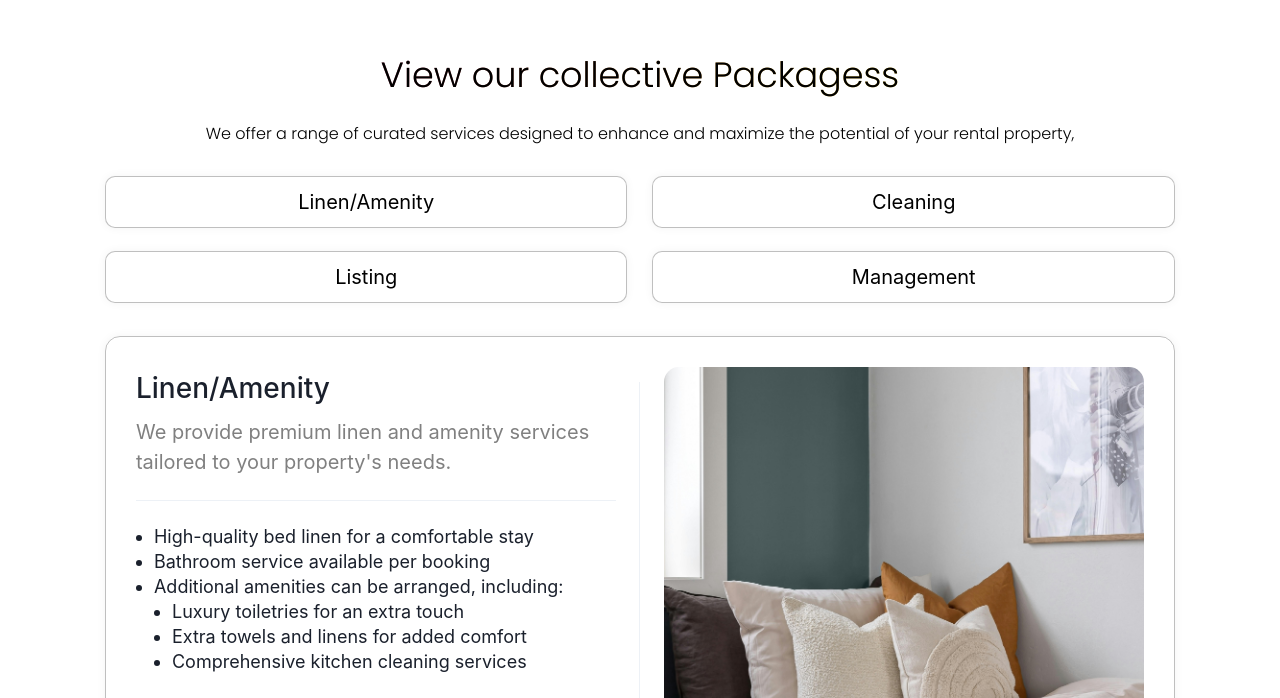
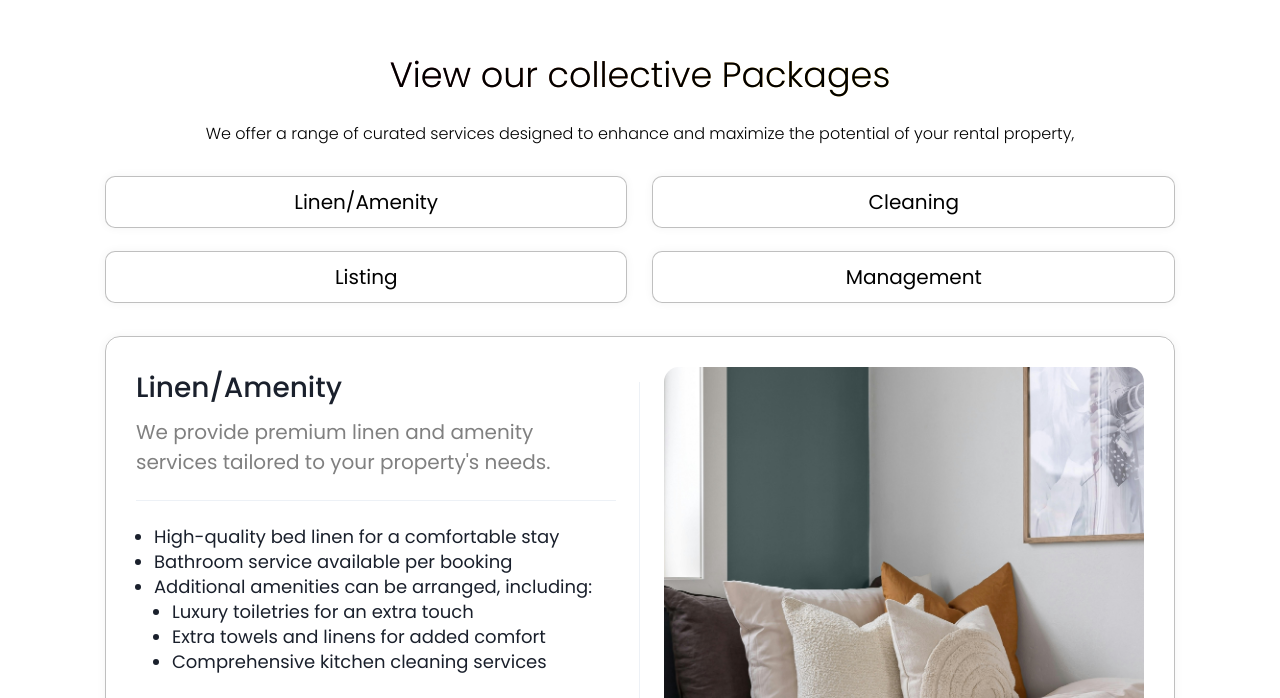
Before and after one commit to AdminForIinRange/luxe-managements, a Next.js app: page / in a window 1280 px wide. Shown: the part 5882-6580 px from the top of the page. Built offline with nearby package versions, Linux system fonts and the light colour scheme.

Commit message:
some changes

```diff
--- a/src/app/layout.jsx
+++ b/src/app/layout.jsx
@@ -39,7 +39,7 @@ export default function RootLayout({ children }) {
           rel="stylesheet"
         />
       </head>
-      <body className="RootLayout">
+      <body className="RootLayout" style={{fontFamily:"Poppins"}}>
         <ChakraProvider>{children}</ChakraProvider>
         <SpeedInsights />
         <Analytics />
--- a/src/components/landingPage/gettingStarted/gettingStarted.jsx
+++ b/src/components/landingPage/gettingStarted/gettingStarted.jsx
@@ -233,6 +233,8 @@ const GettingStarted = () => {
                       </Box>
                       {index < 3 && (
                         <Box
+                          transition={"transform 0.3s ease"}
+
                           zIndex={-1}
                           w={"5px"}
                           h={"70px"}
--- a/src/components/landingPage/packages/Packages.jsx
+++ b/src/components/landingPage/packages/Packages.jsx
@@ -243,7 +243,7 @@ const Packages = () => {
               color={"black"}
               bgGradient="linear(to-r, purple, yellow)"
             >
-              View our collective Packagess
+View our collective Packages
             </Text>
             <Text
               // data-aos="fade-in"
```
